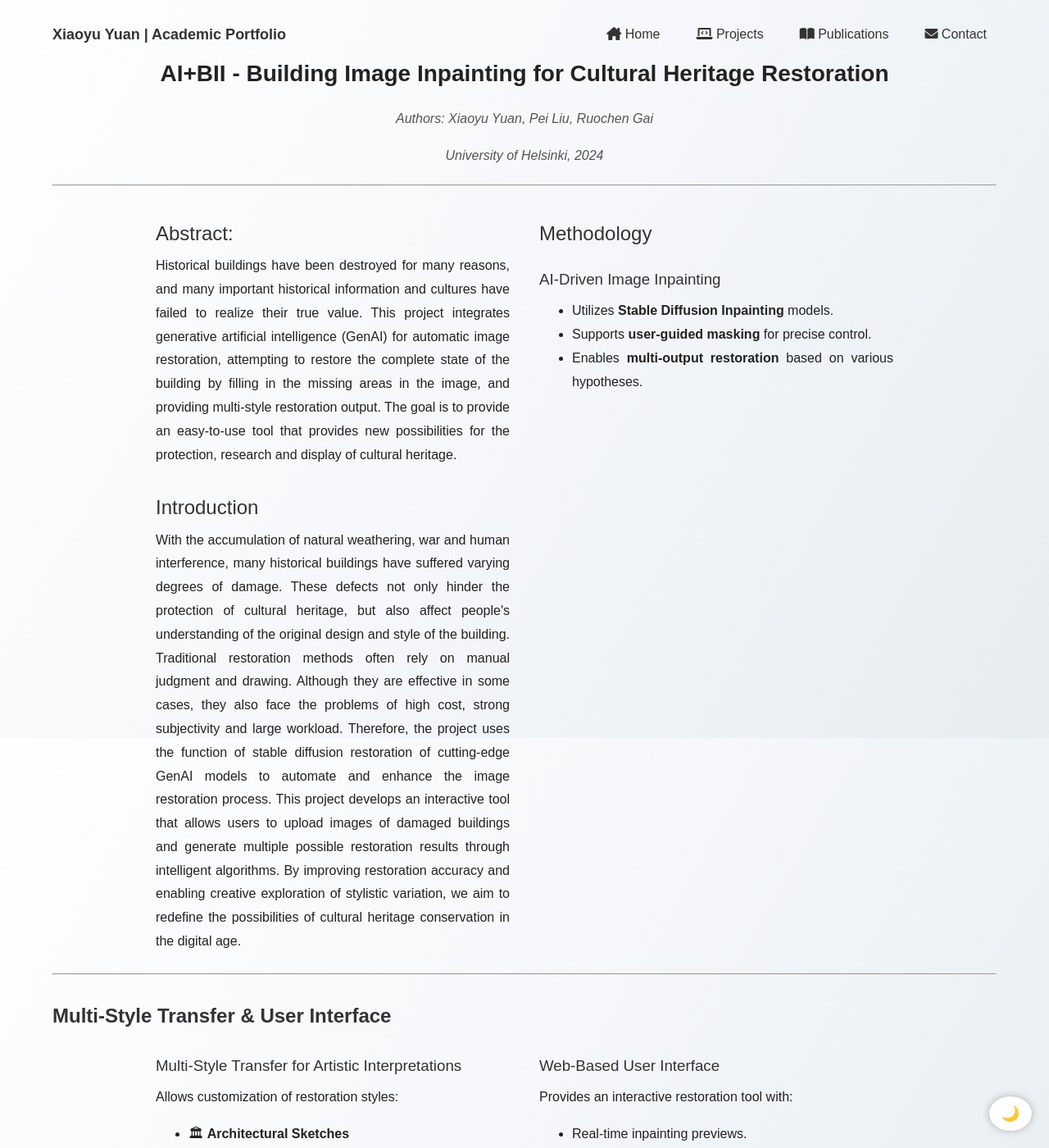
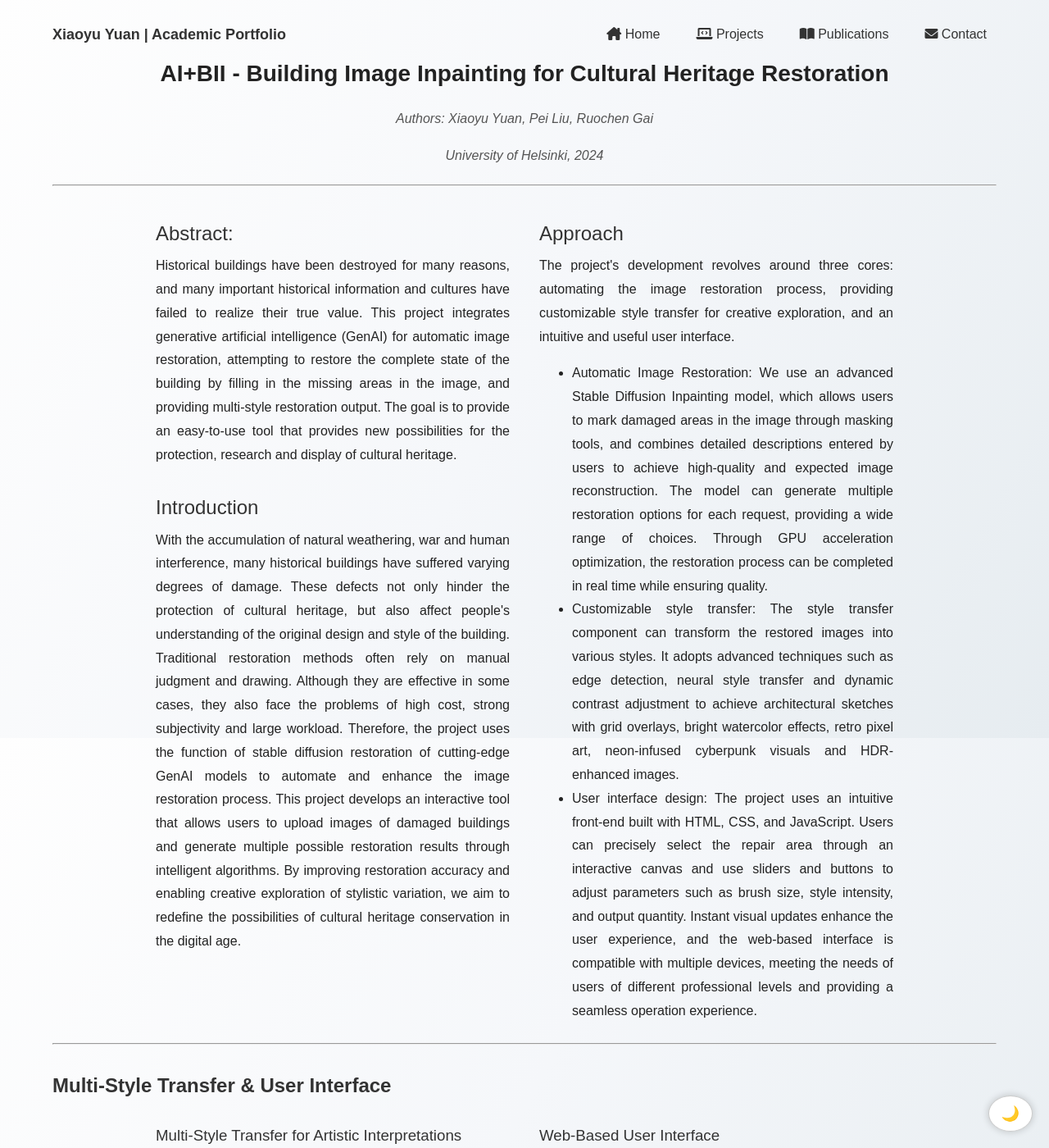
Before and after one commit to XiaoyuYuan19/portfolio, a Jekyll site: the page built from _projects/ai-bii.md, in a window 1280 px wide and 1400 px high. Shown: the whole window at 82% size. Built offline with Jekyll 4.4.1, drawn with Linux system fonts in a browser that asks for light colours.

Commit message:
Update ai-bii.md

```diff
--- a/_projects/ai-bii.md
+++ b/_projects/ai-bii.md
@@ -33,16 +33,15 @@ details: |
       <h2>Introduction</h2>
       <p>With the accumulation of natural weathering, war and human interference, many historical buildings have suffered varying degrees of damage. These defects not only hinder the protection of cultural heritage, but also affect people's understanding of the original design and style of the building. Traditional restoration methods often rely on manual judgment and drawing. Although they are effective in some cases, they also face the problems of high cost, strong subjectivity and large workload.
 Therefore, the project uses the function of stable diffusion restoration of cutting-edge GenAI models to automate and enhance the image restoration process. This project develops an interactive tool that allows users to upload images of damaged buildings and generate multiple possible restoration results through intelligent algorithms. By improving restoration accuracy and enabling creative exploration of stylistic variation, we aim to redefine the possibilities of cultural heritage conservation in the digital age. </p>
-
     </div>
 
     <div class="column">
-      <h2>Methodology</h2>
-      <h3>AI-Driven Image Inpainting</h3>
+      <h2>Approach</h2>
+      <p>The project's development revolves around three cores: automating the image restoration process, providing customizable style transfer for creative exploration, and an intuitive and useful user interface. </p>
       <ul>
-        <li>Utilizes <strong>Stable Diffusion Inpainting</strong> models.</li>
-        <li>Supports <strong>user-guided masking</strong> for precise control.</li>
-        <li>Enables <strong>multi-output restoration</strong> based on various hypotheses.</li>
+        <li>Automatic Image Restoration: We use an advanced Stable Diffusion Inpainting model, which allows users to mark damaged areas in the image through masking tools, and combines detailed descriptions entered by users to achieve high-quality and expected image reconstruction. The model can generate multiple restoration options for each request, providing a wide range of choices. Through GPU acceleration optimization, the restoration process can be completed in real time while ensuring quality.</li>
+        <li>Customizable style transfer: The style transfer component can transform the restored images into various styles. It adopts advanced techniques such as edge detection, neural style transfer and dynamic contrast adjustment to achieve architectural sketches with grid overlays, bright watercolor effects, retro pixel art, neon-infused cyberpunk visuals and HDR-enhanced images.</li>
+        <li>User interface design: The project uses an intuitive front-end built with HTML, CSS, and JavaScript. Users can precisely select the repair area through an interactive canvas and use sliders and buttons to adjust parameters such as brush size, style intensity, and output quantity. Instant visual updates enhance the user experience, and the web-based interface is compatible with multiple devices, meeting the needs of users of different professional levels and providing a seamless operation experience.</li>
       </ul>
     </div>
   </div>
```
